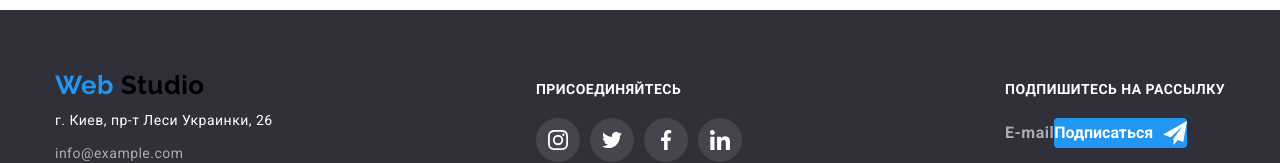
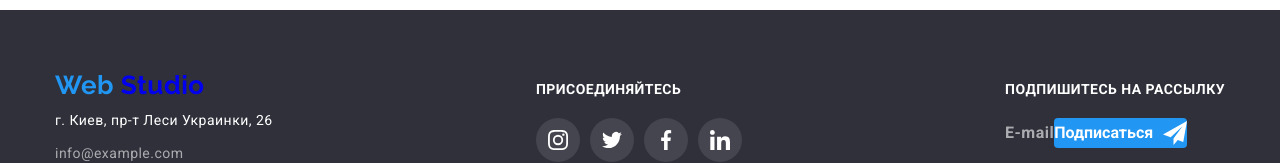
Before and after one commit to Nastance/goit-markup-hw-05, a plain HTML site: page index.html in a window 1280 px wide. Shown: the part 2754-2917 px from the top of the page. Drawn offline with Linux system fonts and the light colour scheme.

Commit message:
Update index.html

```diff
--- a/index.html
+++ b/index.html
@@ -344,7 +344,7 @@
       <div class="container footer">
         <div class="address-content">
           <a lang="en" href="/" class="logo link">
-            <span class="blue">Web</span> <span class="black">Studio</span>
+            <span class="blue">Web</span> <span class="white">Studio</span>
           </a>
           <ul class="list">
             <li class="address">г. Киев, пр-т Леси Украинки, 26</li>
```
